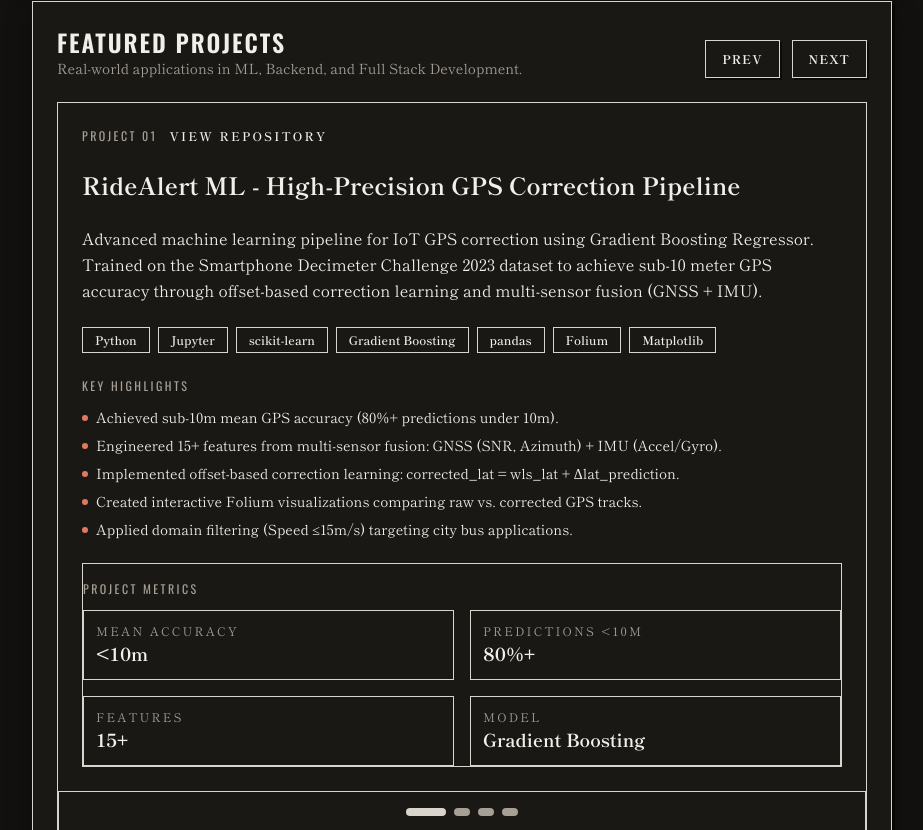
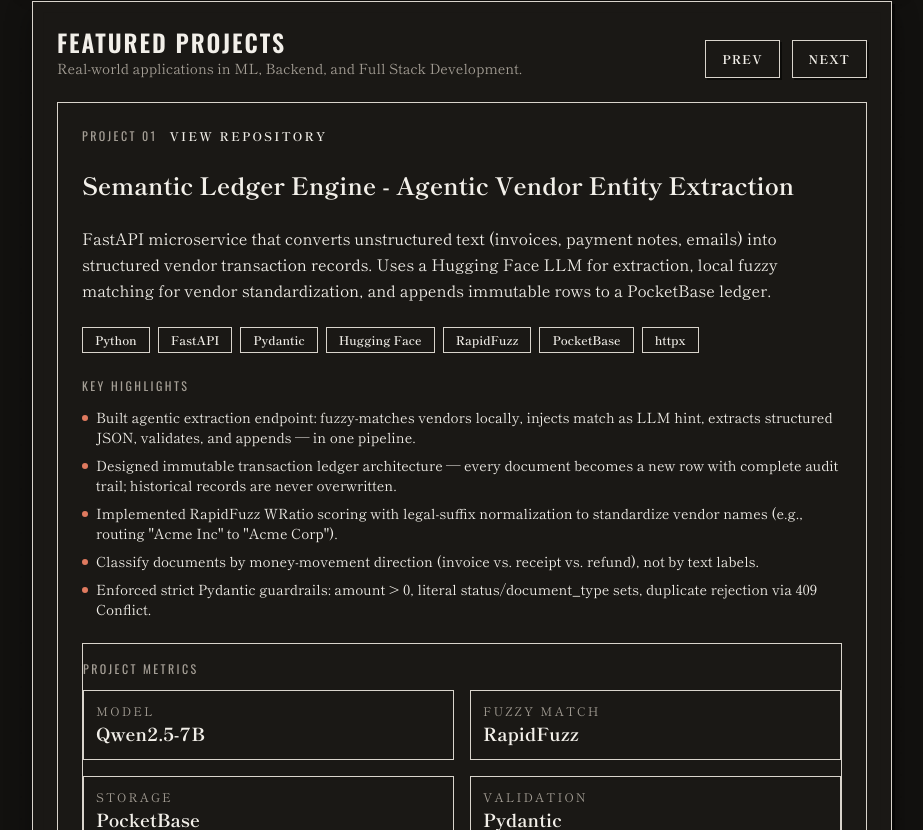
Before and after one commit to Fujitive013/Portfolio, a React (Vite) app: page / in a window 1280 px wide. Shown: the part 2790-3620 px from the top of the page, without its empty margins (178-1101 px from the left). Built offline with nearby package versions, Linux system fonts and the light colour scheme.

Commit message:
added new project to the portfolio

```diff
--- a/src/components/ProjectsSection.tsx
+++ b/src/components/ProjectsSection.tsx
@@ -2,6 +2,25 @@
 import { motion, AnimatePresence } from "framer-motion";
 
 const projects = [
+  {
+    title: "Semantic Ledger Engine - Agentic Vendor Entity Extraction",
+    description: "FastAPI microservice that converts unstructured text (invoices, payment notes, emails) into structured vendor transaction records. Uses a Hugging Face LLM for extraction, local fuzzy matching for vendor standardization, and appends immutable rows to a PocketBase ledger.",
+    technologies: ["Python", "FastAPI", "Pydantic", "Hugging Face", "RapidFuzz", "PocketBase", "httpx"],
+    repoUrl: "https://github.com/Fujitive013/semantic-ledger-engine",
+    highlights: [
+      "Built agentic extraction endpoint: fuzzy-matches vendors locally, injects match as LLM hint, extracts structured JSON, validates, and appends — in one pipeline.",
+      "Designed immutable transaction ledger architecture — every document becomes a new row with complete audit trail; historical records are never overwritten.",
+      "Implemented RapidFuzz WRatio scoring with legal-suffix normalization to standardize vendor names (e.g., routing \"Acme Inc\" to \"Acme Corp\").",
+      "Classify documents by money-movement direction (invoice vs. receipt vs. refund), not by text labels.",
+      "Enforced strict Pydantic guardrails: amount > 0, literal status/document_type sets, duplicate rejection via 409 Conflict."
+    ],
+    metrics: {
+      "Model": "Qwen2.5-7B",
+      "Fuzzy Match": "RapidFuzz",
+      "Storage": "PocketBase",
+      "Validation": "Pydantic"
+    }
+  },
   {
     title: "RideAlert ML - High-Precision GPS Correction Pipeline",
     description: "Advanced machine learning pipeline for IoT GPS correction using Gradient Boosting Regressor. Trained on the Smartphone Decimeter Challenge 2023 dataset to achieve sub-10 meter GPS accuracy through offset-based correction learning and multi-sensor fusion (GNSS + IMU).",
```
